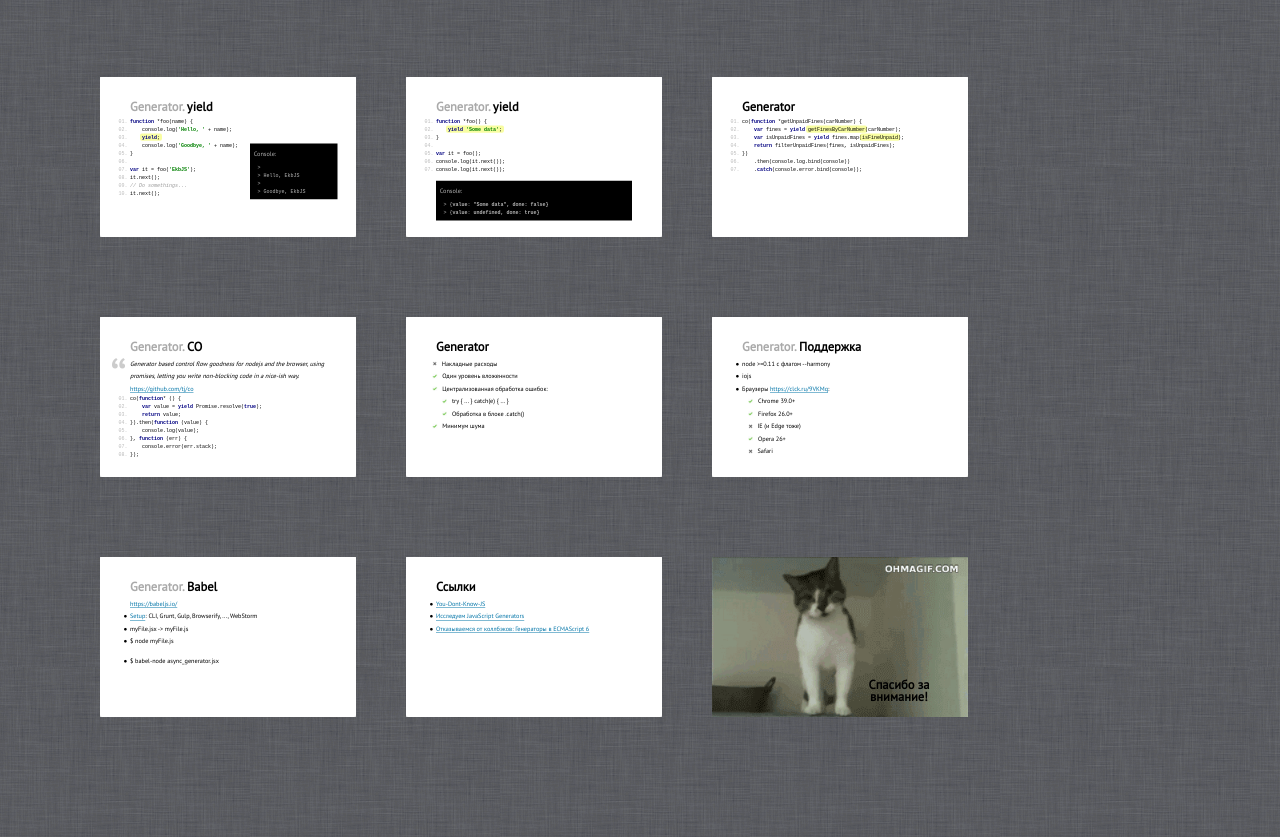
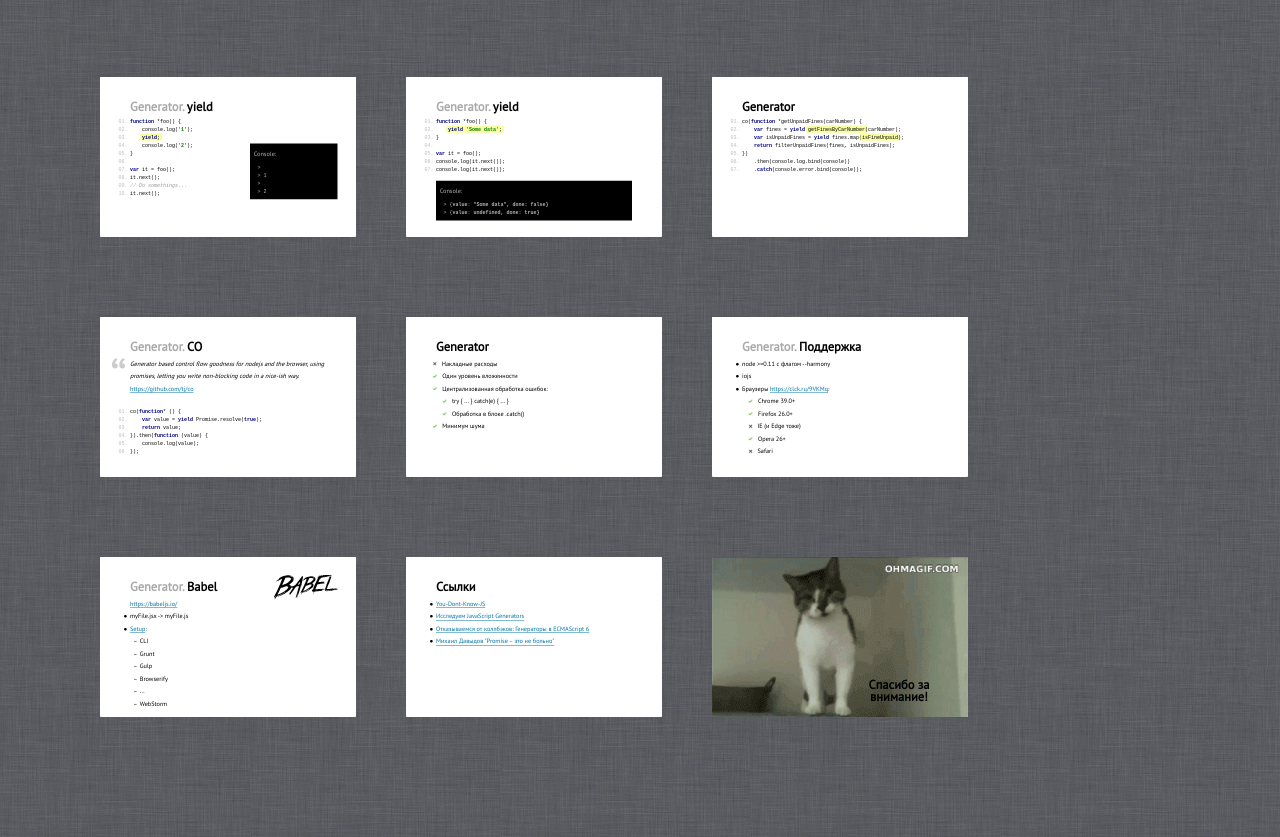
Before and after one commit to Zhigalov/chelyjs-generators, a website: page index.html in a window 1280 px wide. Shown: the part 1833-2670 px from the top of the page. Drawn offline with Linux system fonts and the light colour scheme; a web font is replaced by a local one.

Commit message:
Правки на прогоне

```diff
--- a/index.html
+++ b/index.html
@@ -127,17 +127,17 @@
 <section class="slide">
     <h2><small>Promises.</small> Bluebird</h2>
     <pre class="javascript">
+        <code>myPromise()</code>
+        <code>    .then(function onResolve() { return data; })</code>
+        <code>    .then(function onResolve(data) { ... })</code>
+        <code>    .catch(function onReject() { ... })</code>
+        <code> </code>
         <code>function myFunction(arg1, arg2, cb) {</code>
         <code>    cb(err, data);</code>
         <code>}</code>
-        <code> </code>
         <code>var myPromisifyFunction = Promise.promisify(myFunction);</code>
-        <code>myPromisifyFunction()</code>
-        <code>    .then(function onResolve() { return data; })</code>
-        <code>    .then(function onResolve(data) { ... })</code>
-        <code>    .catch(function onReject() { ... })</code>
     </pre>
-    <img src="images/bluebird.png" alt="bluebird" style="position: absolute; right: 90px; top: 400px;"/>
+    <img src="images/bluebird.png" alt="bluebird" style="position: absolute; right: 40px; top: 26px;"/>
     <div style="margin-top: 35px;">
         <a href="https://github.com/petkaantonov/bluebird">https://github.com/petkaantonov/bluebird</a><br/>
         <a href="https://vimeo.com/74925301">Михаил Давыдов "Promise – это не больно"</a>
@@ -196,7 +196,7 @@
 </section>
 
 <section class="slide">
-    <h2>Идеальный код</h2>
+    <h2>Мой идеальный код</h2>
     <pre class="javascript">
         <code>function getUnpaidFines(<mark>Ввести номер автомобиля</mark>) {</code>
         <code>    var fines = <mark>Получить список штрафов</mark>(carNumber);</code>
@@ -207,7 +207,7 @@
 </section>
 
 <section class="slide">
-    <h2>Идеальный код</h2>
+    <h2>Мой идеальный код</h2>
     <pre class="javascript">
         <code>function getUnpaidFines(carNumber) {</code>
         <code>    var fines = getFinesByCarNumber(carNumber);</code>
@@ -218,7 +218,7 @@
 </section>
 
 <section class="slide">
-    <h2><small>Идеальный код.</small> Generator</h2>
+    <h2><small>Мой идеальный код.</small> Generator</h2>
     <pre class="javascript">
         <code>function <mark>*</mark>getUnpaidFines(carNumber) {</code>
         <code>    var fines = <mark>yield</mark> getFinesByCarNumber(carNumber);</code>
@@ -233,7 +233,7 @@
 </section>
 
 <section class="slide">
-    <h2><small>Идеальный код.</small> Generator</h2>
+    <h2><small>Мой идеальный код.</small> Generator</h2>
     <pre class="javascript">
         <code><mark>co</mark>(function *getUnpaidFines(carNumber) {</code>
         <code>    var fines = yield getFinesByCarNumber(carNumber);</code>
@@ -319,13 +319,13 @@
 <section class="slide">
     <h2><small>Generator.</small> yield</h2>
     <pre class="javascript">
-        <code>function *foo(name) {</code>
-        <code>    console.log('Hello, ' + name);</code>
+        <code>function *foo() {</code>
+        <code>    console.log('1');</code>
         <code>    <mark>yield;</mark></code>
-        <code>    console.log('Goodbye, ' + name);</code>
+        <code>    console.log('2');</code>
         <code>}</code>
         <code> </code>
-        <code>var it = foo('EkbJS');</code>
+        <code>var it = foo();</code>
         <code>it.next();</code>
         <code>// Do somethings...</code>
         <code>it.next();</code>
@@ -335,9 +335,9 @@
         <h3>Console:</h3>
         <pre class="console">
             <code>&gt;</code>
-            <code>&gt; Hello, EkbJS</code>
+            <code>&gt; 1</code>
             <code>&gt;</code>
-            <code>&gt; Goodbye, EkbJS</code>
+            <code>&gt; 2</code>
         </pre>
     </div>
 </section>
@@ -381,14 +381,14 @@
     <blockquote>Generator based control flow goodness for nodejs and the browser, using promises,
         letting you write non-blocking code in a nice-ish way.</blockquote>
     <a href="https://github.com/tj/co">https://github.com/tj/co</a>
+    <br/>
+    <br/>
     <pre class="javascript">
         <code>co(function* () {</code>
         <code>    var value = yield Promise.resolve(true);</code>
         <code>    return value;</code>
         <code>}).then(function (value) {</code>
         <code>    console.log(value);</code>
-        <code>}, function (err) {</code>
-        <code>    console.error(err.stack);</code>
         <code>});</code>
     </pre>
 </section>
@@ -429,14 +429,19 @@
 <section class="slide">
     <h2><small>Generator.</small> Babel</h2>
     <div><a href="https://babeljs.io/">https://babeljs.io/</a></div>
+    <img src="images/babel.svg" alt="babel" style="position: absolute; height: 100px; right: 70px; top: 70px;"/>
     <ul>
-        <li><a href="https://babeljs.io/docs/setup/">Setup</a>: CLI, Grunt, Gulp, Browserify, ..., WebStorm</li>
         <li>myFile.jsx -> myFile.js</li>
-        <li>$ node myFile.js</li>
-    </ul>
-
-    <ul>
-        <li>$ babel-node async_generator.jsx</li>
+        <li><a href="https://babeljs.io/docs/setup/">Setup</a>:
+            <ul>
+                <li>CLI</li>
+                <li>Grunt</li>
+                <li>Gulp</li>
+                <li>Browserify</li>
+                <li>...</li>
+                <li>WebStorm</li>
+            </ul>
+        </li>
     </ul>
 </section>
 
@@ -446,6 +451,7 @@
         <li><a href="https://github.com/getify/You-Dont-Know-JS/blob/master/es6%20&%20beyond/ch3.md#generators">You-Dont-Know-JS</a></li>
         <li><a href="http://habrahabr.ru/post/182620/">Исследуем JavaScript Generators</a></li>
         <li><a href="http://habrahabr.ru/post/210330/">Отказываемся от коллбэков: Генераторы в ECMAScript 6</a></li>
+        <li><a href="https://vimeo.com/74925301">Михаил Давыдов "Promise – это не больно"</a></li>
     </ul>
 </section>
 
```
Also changed, not shown: images/babel.svg (added).
